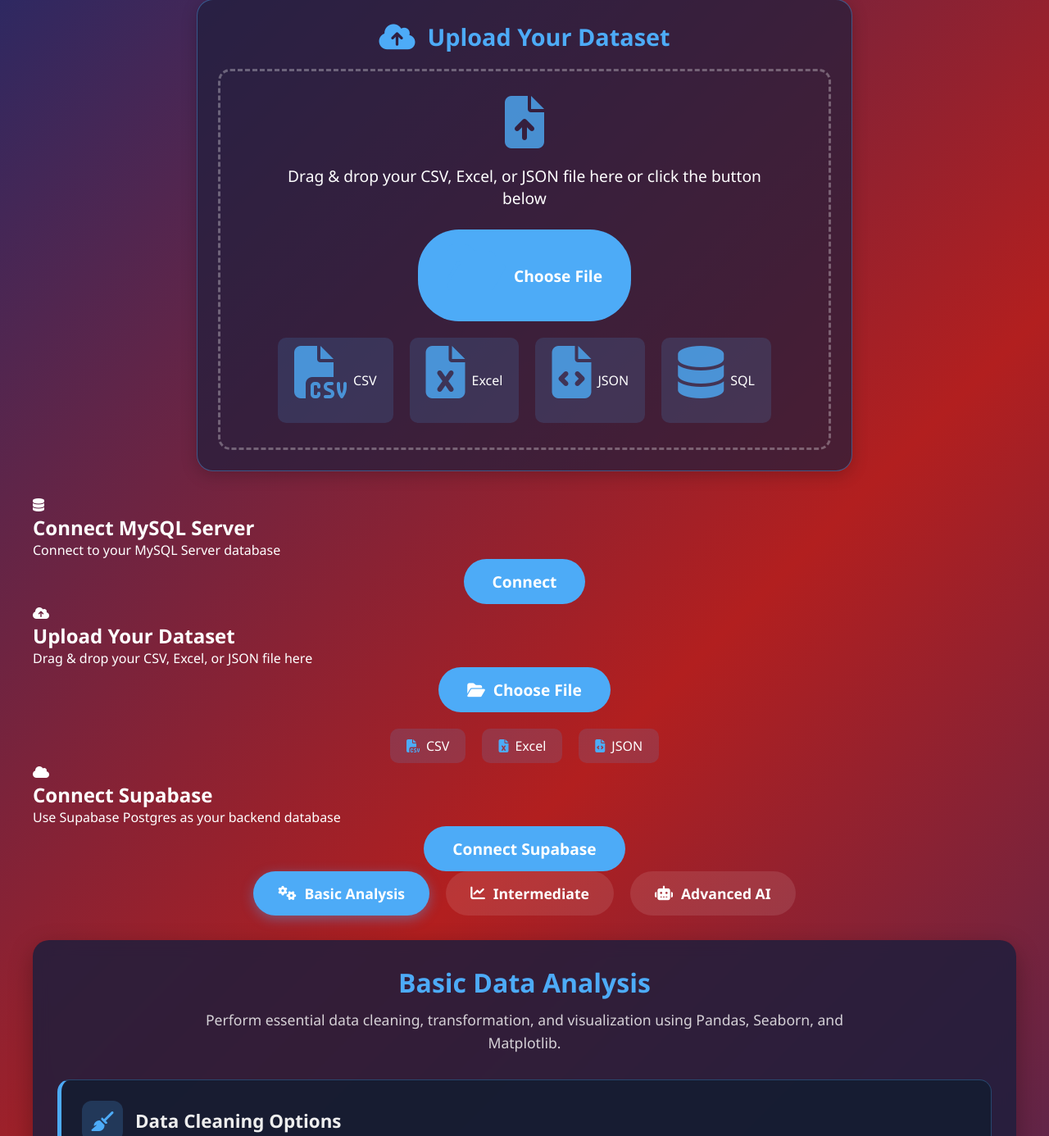
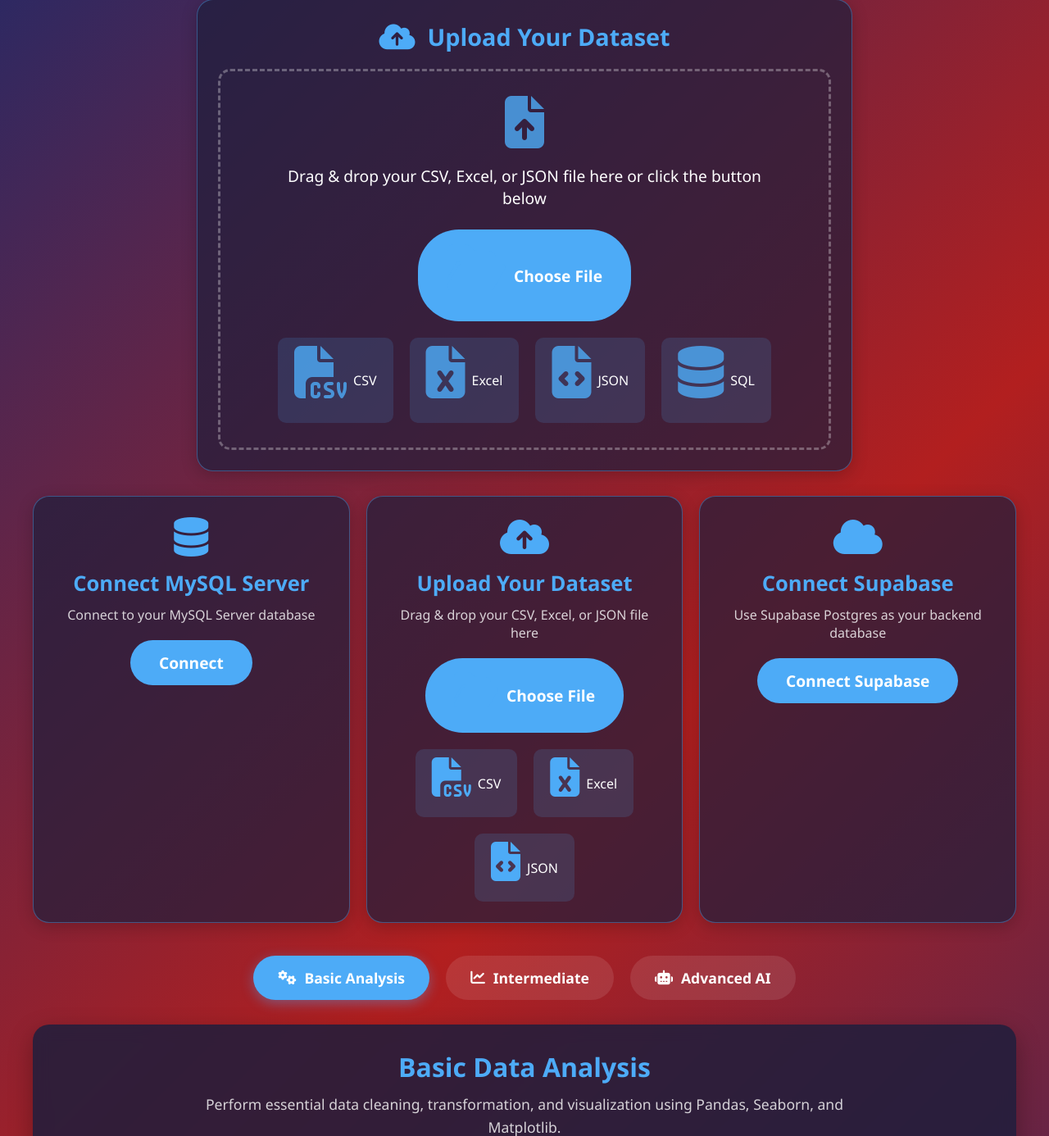
Before and after one commit to Rijul4894856/ai-data-analyst, a Flask app: page / in a window 1280 px wide. Shown: the part 257-1643 px from the top of the page at 82% size. Run offline with Flask 3, Linux system fonts and the light colour scheme.

Commit message:
Update style2.css

```diff
--- a/static/style2.css
+++ b/static/style2.css
@@ -440,3 +440,68 @@ h1 {
     border: 1px solid #f39c12;
     outline: none;
 }
+
+
+/* left right center uploading files  */
+
+
+.upload-row {
+    display: flex;
+    justify-content: space-between;
+    gap: 20px;
+    margin: 20px auto 40px;
+    max-width: 2000px;
+}
+
+.upload-box {
+    flex: 1; /* equal width */
+    text-align: center;
+    background: rgba(30, 30, 60, 0.7);
+    border-radius: 20px;
+    padding: 25px;
+    border: 1px solid rgba(77, 171, 247, 0.4);
+    box-shadow: 0 5px 20px rgba(0, 0, 0, 0.2);
+    transition: transform 0.3s ease, box-shadow 0.3s ease;
+}
+
+.upload-box:hover {
+    transform: translateY(-5px);
+    box-shadow: 0 10px 20px rgba(0, 0, 0, 0.3);
+}
+
+.upload-box i {
+    font-size: 3rem;
+    margin-bottom: 15px;
+    color: #4dabf7;
+}
+
+.upload-box h2 {
+    font-size: 1.6rem;
+    margin-bottom: 10px;
+    color: #4dabf7;
+}
+
+.upload-box p {
+    font-size: 1rem;
+    opacity: 0.8;
+    margin-bottom: 20px;
+}
+
+/* left styling sql box  */
+
+/* SQL form styling */
+#sql-connection-form input {
+    background: rgba(40, 40, 70, 0.8);
+    border: 1px solid rgba(77, 171, 247, 0.4);
+    border-radius: 8px;
+    padding: 12px;
+    color: #fff;
+    font-size: 1rem;
+    outline: none;
+    transition: border 0.3s ease, background 0.3s ease;
+}
+
+#sql-connection-form input:focus {
+    border-color: #4dabf7;
+    background: rgba(50, 50, 90, 0.9);
+}
```
